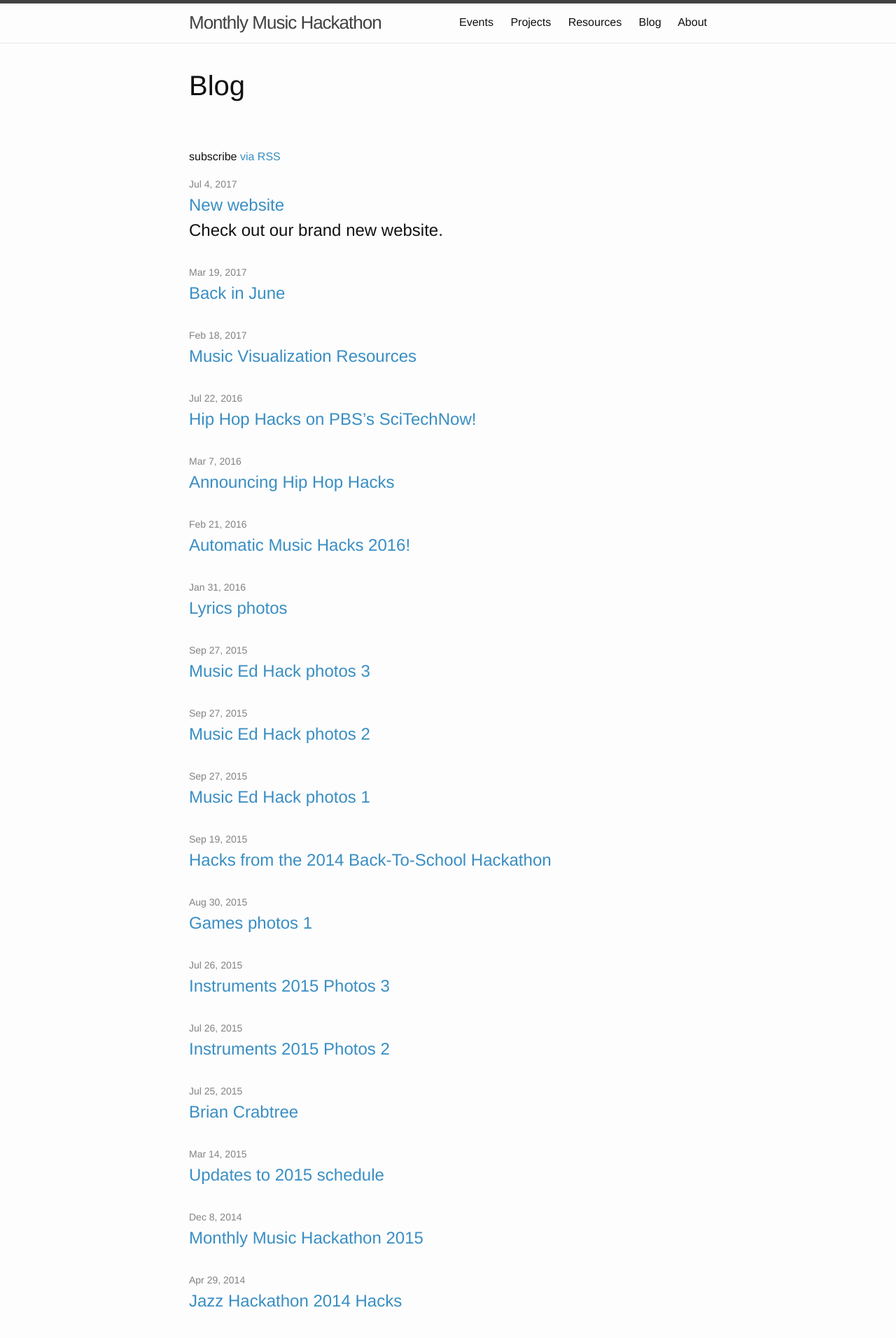
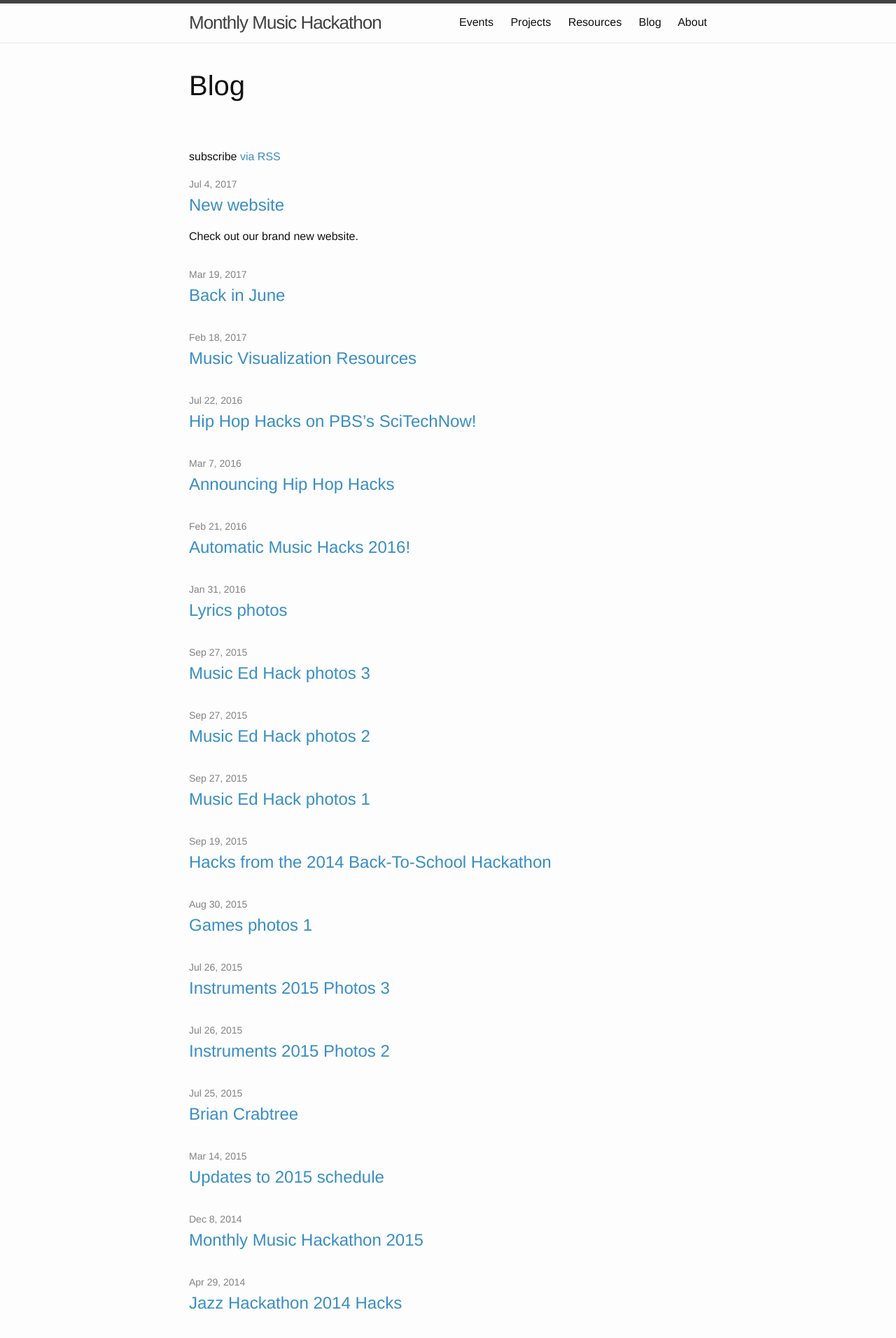
Before and after one commit to musichackathon/mmh_jekyll, a Jekyll site: the page built from blog.md, in a window 1280 px wide. Shown: the top 1912 px of the page at 70% size. Built offline with Jekyll 4.4.1, drawn with Linux system fonts in a browser that asks for light colours.

Commit message:
Blog excerpt to normal sized text

```diff
--- a/_layouts/blog.html
+++ b/_layouts/blog.html
@@ -15,10 +15,8 @@ layout: default
     {% for post in site.posts %}
       <li>
         <span class="item-meta">{{ post.date | date: site.date_format }}</span>
-        <h2>
-          <a class="item-link" href="{{ post.url | relative_url }}">{{ post.title | escape }}</a>
-          {{post.excerpt}}
-        </h2>
+        <h2><a class="item-link" href="{{ post.url | relative_url }}">{{ post.title | escape }}</a></h2>
+        <p>{{post.excerpt}}<p>
       </li>
     {% endfor %}
   </ul>
```
